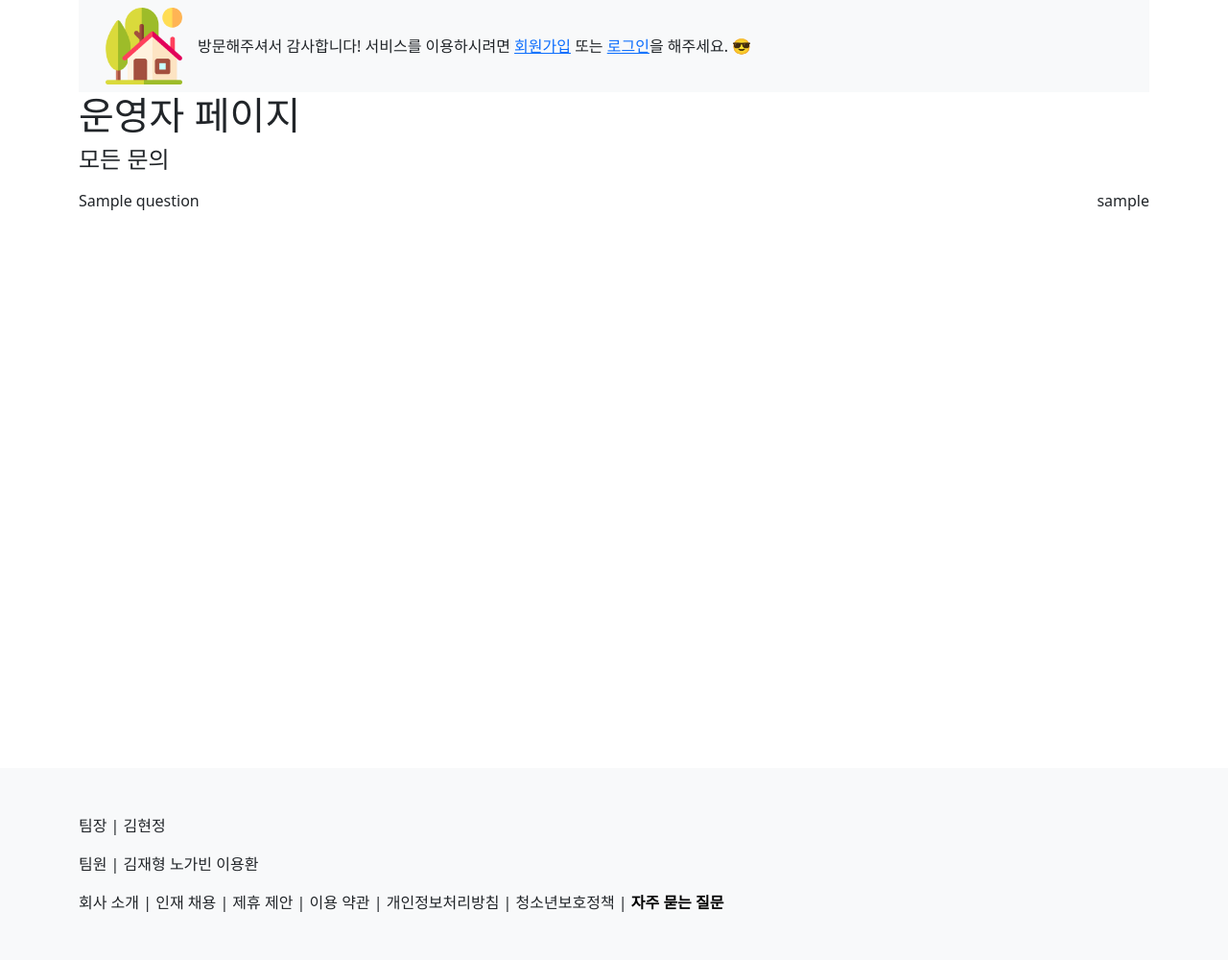
After one commit to tnpfldyd/semi_pjt_1, a Django app: template service_center/templates/service_center/admin_page.html in a window 1280 px wide. The commit adds this page. Shown: the whole page at 96% size. Run offline with Django 3.2, Linux system fonts and the light colour scheme; the template is opened without the code that fills it: most values are stand-ins (such as "Sample title", 1, 10 or a date in 2020); some libraries are stand-ins or nearby versions.

Commit message:
service_admin

```diff
--- /dev/null
+++ b/service_center/templates/service_center/admin_page.html
@@ -0,0 +1,19 @@
+{% extends 'base.html' %}
+
+{% block content %}
+  <h1>운영자 페이지</h1>
+  <h4>모든 문의</h4>
+  {% for question in questions %}
+    <div class="d-flex justify-content-between my-3">
+      <a href="{% url 'service_center:detail' question.pk %}" class="text-decoration-none text-dark">{{ question.title }}
+        {% if not question.center.count %}
+          <span class="text-danger fw-bold">(아직 답변이 없습니다)</span>
+        {% endif %}
+      </a>
+      <span>{{ question.user.username }}
+
+      </span>
+    </div>
+
+  {% endfor %}
+{% endblock content %}
--- a/service_center/urls.py
+++ b/service_center/urls.py
@@ -9,4 +9,6 @@ urlpatterns = [
     path('<int:service_pk>/', views.detail, name="detail"),
     path('<int:service_pk>/comments/',views.comment_create, name="comment_create"),
     path('<int:service_pk>/update', views.update, name="update"),
+    path('admin_page/', views.admin_page, name="admin_page"),
+    path('<int:service_pk>/<int:question_pk>/delete_comment/', views.delete_comment, name="delete_comment"),
 ]
```
Also changed, not shown: service_center/templates/service_center/detail.html (+10 -3 lines), service_center/views.py (+26 -8 lines).
